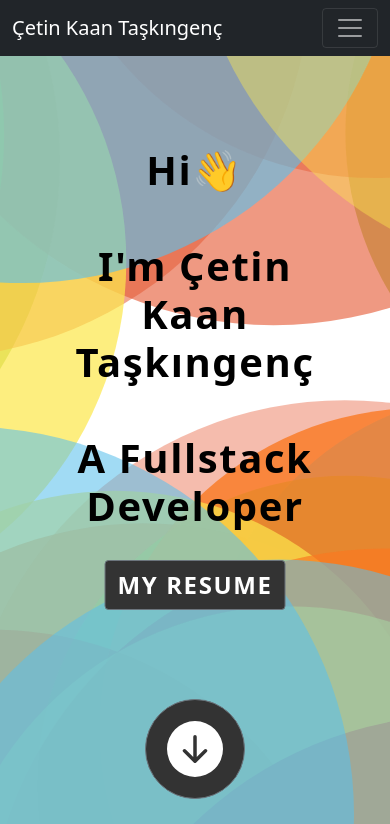
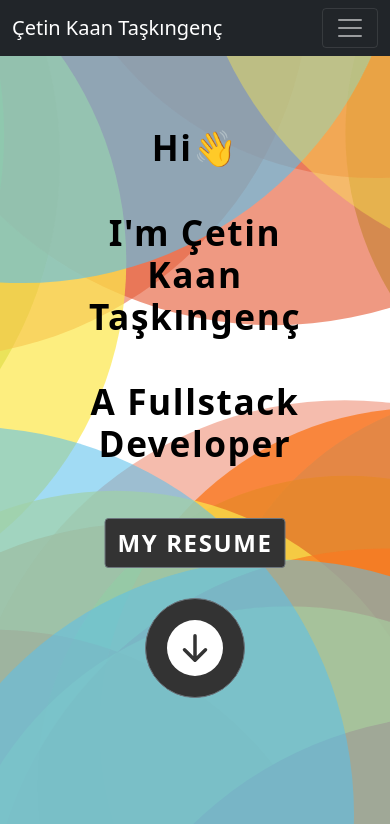
Before and after one commit to ctnkaan/terminal-website, a Next.js app: page / in a window 390 px wide. Shown: the top 824 px of the page. Built offline with nearby package versions, Linux system fonts and the light colour scheme.

Commit message:
responsive design is pain

```diff
--- a/styles/AnimationText.module.scss
+++ b/styles/AnimationText.module.scss
@@ -1,7 +1,7 @@
 //make the header class in middle of Particle component
 .header {
     position: absolute;
-    top: 40%;
+    top: 35%;
     left: 50%;
     transform: translate(-50%, -50%);
     font-size: 2.5rem;
@@ -15,7 +15,7 @@
 
 .button {
     position: absolute;
-    top: 35%;
+    top: 30%;
     left: 50%;
     transform: translate(-50%, 530%);
     font-size: 1.5rem;
@@ -31,7 +31,7 @@
 
 .buttonDown {
     position: absolute;
-    top: 20%;
+    top: 15%;
     left: 50%;
     width: 100px;
     height: 100px;
@@ -65,12 +65,22 @@
 }
 
 
+$breakpoint: 540px;
+@media (max-width: $breakpoint) {
+    .header {
+        font-size: 2.2rem;
+    }
+
+    .buttonDown {
+        top: 8%;
+    }
+}
 
 
-$breakpoint: 359px;
+$breakpoint: 378px;
 @media (max-width: $breakpoint) {
     .button {
-        top: 40%;
+        top: 35%;
     }
 
     .header {
@@ -80,9 +90,13 @@ $breakpoint: 359px;
     .button {
         font-size: 1.2rem;
     }
+
+    .buttonDown {
+        top: 2%;
+    }
 }
 
-$breakpoint: 378px;
+$breakpoint: 359px;
 @media (max-width: $breakpoint) {
     .button {
         top: 40%;
@@ -100,7 +114,7 @@ $breakpoint: 378px;
 $breakpoint: 320px;
 @media (max-width: $breakpoint) {
     .button {
-        top: 22%;
+        top: 30%;
     }
 
     .header {
@@ -111,3 +125,18 @@ $breakpoint: 320px;
         font-size: 1.2rem;
     }
 }
+
+$breakpoint: 303px;
+@media (max-width: $breakpoint) {
+    .button {
+        top: 10%;
+    }
+}
+
+
+$breakpoint: 650px;
+@media (max-height: $breakpoint) {
+    .header {
+        font-size: 2rem;
+    }
+}
```
